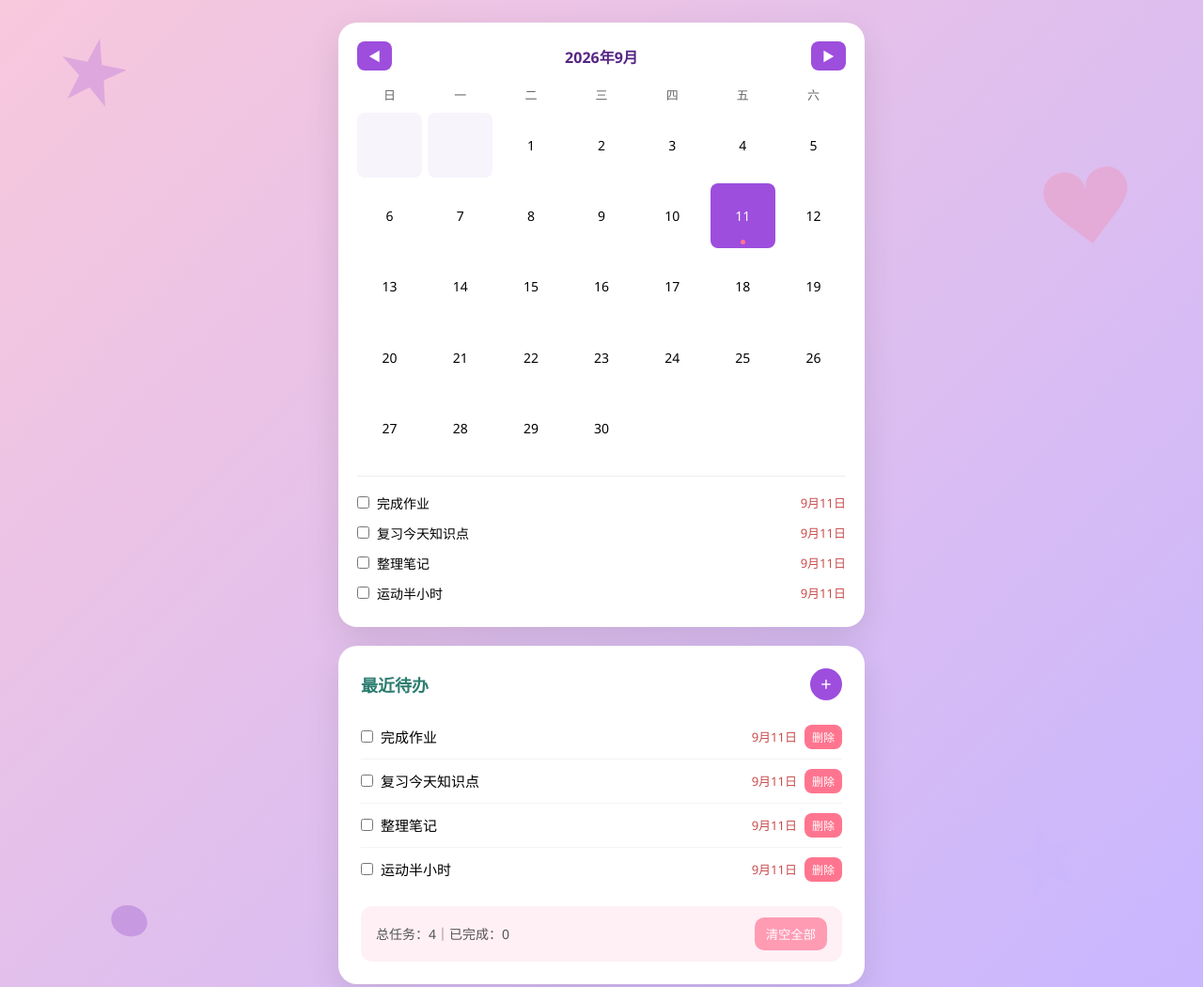
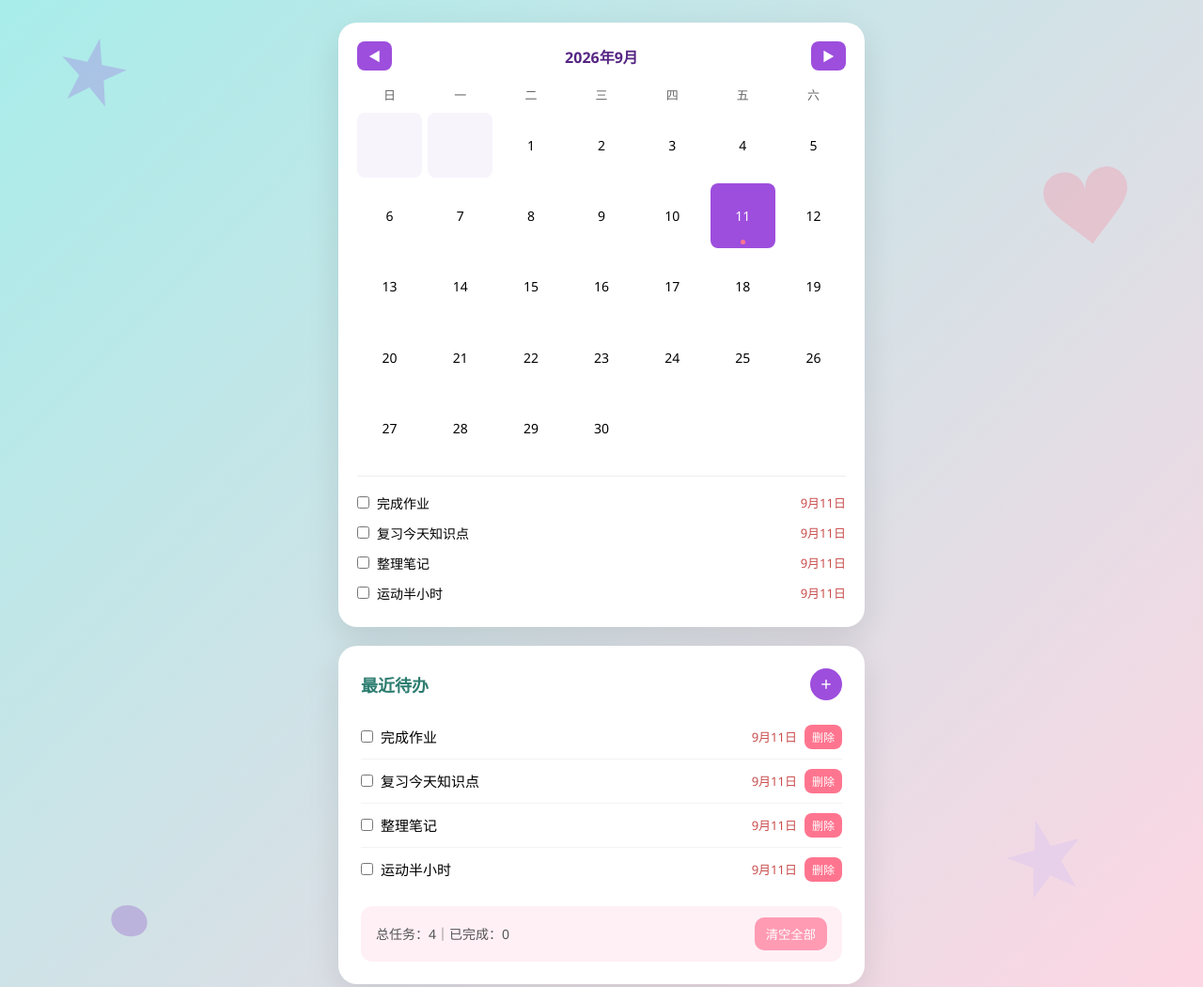
Before and after one commit to mxx233/todo-app, a plain HTML site: page index.html in a window 1280 px wide. Shown: the top 1050 px of the page at 94% size. Drawn offline with Linux system fonts and the light colour scheme.

Commit message:
style: 更换页面渐变配色

```diff
--- a/index.html
+++ b/index.html
@@ -3,7 +3,7 @@
 <head>
     <meta charset="UTF-8">
     <meta name="viewport" content="width=device-width, initial-scale=1.0">
-    <title>多彩待办清单｜双区域布局</title>
+    <title><title>专注清单 | Focus List</title>
     <style>
         * {
             margin: 0;
@@ -14,7 +14,7 @@
 
         body {
             min-height: 100vh;
-            background: linear-gradient(135deg, #f8c8dc 0%, #c8b6ff 100%);
+            background: linear-gradient(135deg, #a8edea 0%, #fed6e3 100%);
             padding: 24px 16px;
             position: relative;
             overflow-x: hidden;
```
